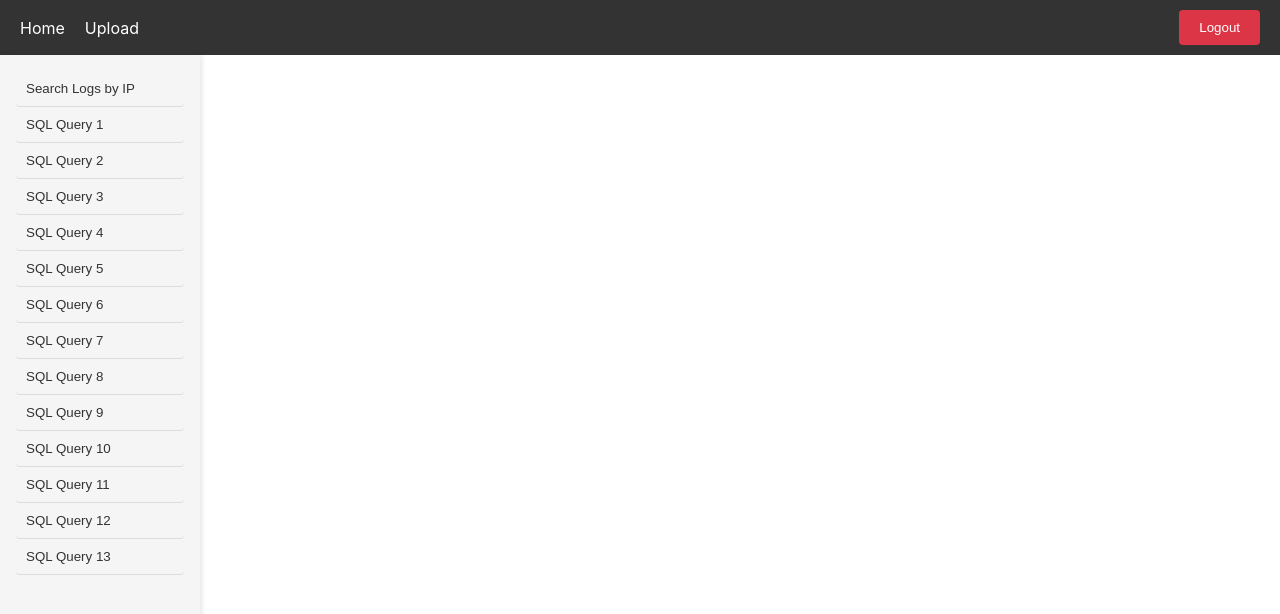
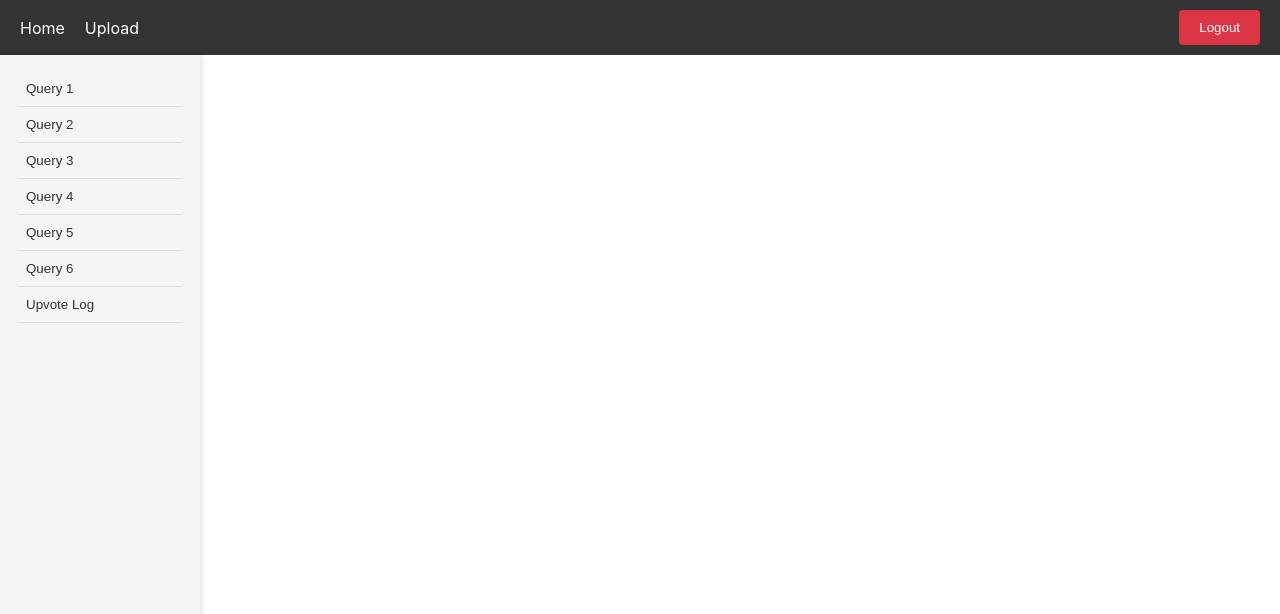
Before and after one commit to panosvlo/nonsqllogsdb, a React (Create React App) app in the folder nonsqllogdb-dashboard/: page / in a window 1280 px wide. Shown: the top 614 px of the page. Built offline with nearby package versions, Linux system fonts and the light colour scheme; sample sign-in values are in the browser's storage.

Commit message:
Configured queries in frontend till 6th API, fixed JWT authentication not working

```diff
--- a/nonsqllogdb-dashboard/src/App.js
+++ b/nonsqllogdb-dashboard/src/App.js
@@ -14,41 +14,70 @@ function App() {
   const [selectedApi, setSelectedApi] = useState(null);
   const [params, setParams] = useState({});
   const [data, setData] = useState(null);
-  const [token, setToken] = useState(localStorage.getItem('token')); // If you're storing the token in localStorage
+  const [token, setToken] = useState(localStorage.getItem('token'));
 
   const handleParamChange = (e) => {
     const { name, value } = e.target;
     setParams(prevParams => ({ ...prevParams, [name]: value }));
   };
 
+  console.log(token)
+
   const isAuthenticated = () => {
-    // Check if the token is valid (exists, not expired, etc.)
-    // This is a simplified example; in a real app, you'd also need to check if the token is expired
     return token;
   };
 
   const handleSubmit = async (e) => {
     e.preventDefault();
 
-    // Prepare parameters for API 10
     let apiParams = { ...params };
-    if (selectedApi.name === 'SQL Query 11') {
+    if (selectedApi.name === 'Query 1' || selectedApi.name === 'Query 2' || selectedApi.name === 'Query 4') {
       apiParams = {
         ...apiParams,
-        startDate: `${apiParams.startDate} 00:00:00`,
-        endDate: `${apiParams.endDate} 23:59:59`
+        start: `${apiParams.start}T00:00:00`,
+        end: `${apiParams.end}T23:59:59`
       };
     }
+    if (selectedApi.name === 'Query 3') {
+      apiParams = {
+        ...apiParams,
+        day: `${apiParams.day}T00:00:00`,
+      };
+    }
+
+    // Update the endpoint if it has a dynamic parameter
+    let endpoint = selectedApi.endpoint;
+    if (endpoint.includes('{logId}')) {
+      endpoint = endpoint.replace('{logId}', apiParams.logId);
+    }
+
+    const config = {
+      headers: {
+        'Content-Type': 'application/json',
+        ...(token ? { Authorization: `Bearer ${token}` } : {})
+      }
+    };
+
+    console.log("Axios Config:", config); // Debugging
+
     try {
-      const response = await axios.get(`http://localhost:8080${selectedApi.endpoint}`, {
-        params: apiParams
-      });
+      let response;
+      if (selectedApi.method === 'POST') {
+        response = await axios.post(`http://localhost:8080${endpoint}`, apiParams, config);
+      } else {
+        response = await axios.get(`http://localhost:8080${endpoint}`, {
+          params: apiParams,
+          headers: config.headers
+        });
+      }
       setData(response.data);
     } catch (error) {
       console.error('Error fetching data:', error);
       setData(null);
     }
   };
+
+
 
   const handleSelectApi = (api) => {
     setSelectedApi(api);
--- a/nonsqllogdb-dashboard/src/apiConfig.js
+++ b/nonsqllogdb-dashboard/src/apiConfig.js
@@ -1,117 +1,59 @@
 const apis = [
   {
-    name: 'Search Logs by IP',
-    endpoint: '/api/logs/searchByIp',
+    name: 'Query 1',
+    endpoint: '/api/logs/countByTypeInRange',
+    description: 'Find the total logs per type that were created within a specified time range and sort them in a descending order. Please note that individual files may log actions of more than one type',
     params: [
-      { name: 'ip', type: 'text', placeholder: 'IP Address', value: '' }
-    ],
-    description: 'Search for all logs associated with a specific IP (source or destination).'
-  },
-  {
-    name: 'SQL Query 1',
-    endpoint: '/api/logs/countByType',
-    description: 'Find the total logs per type that were created within a specified time range and sort them in a descending order. Please note that individual files may log actions of more than one type.',
-    params: [
-      { name: 'startDate', type: 'date', placeholder: 'Start Date', value: '' },
-      { name: 'endDate', type: 'date', placeholder: 'End Date', value: '' }
+      { name: 'start', type: 'date', placeholder: 'Start Date', value: '' },
+      { name: 'end', type: 'date', placeholder: 'End Date', value: '' }
     ]
   },
   {
-    name: 'SQL Query 2',
-    endpoint: '/api/logs/total-per-day',
-    description: 'Find the total logs per day for a specific action type and time range.',
+    name: 'Query 2',
+    endpoint: '/api/logs/countDailyByTypeName',
+    description: 'Find the number of total requests per day for a specific log type (access_log, hdfs_dataxceiver_log or hdfs_fs_namesystem_log) and time range',
     params: [
-      { name: 'method', type: 'text', placeholder: 'HTTP Method', value: 'GET' },
-      { name: 'startDate', type: 'date', placeholder: 'Start Date', value: '' },
-      { name: 'endDate', type: 'date', placeholder: 'End Date', value: '' }
+      { name: 'typeName', type: 'text', placeholder: 'Log Type', value: 'access_log' },
+      { name: 'start', type: 'date', placeholder: 'Start Date', value: '' },
+      { name: 'end', type: 'date', placeholder: 'End Date', value: '' }
     ]
   },
   {
-    name: 'SQL Query 3',
-    endpoint: '/api/logs/mostCommonLog',
-    description: 'Find the most common log per source IP for a specific day.',
+    name: 'Query 3',
+    endpoint: '/api/logs/topCommonBySourceIp',
+    description: 'Find the three most common logs per source IP for a specific day.',
     params: [
-      { name: 'specificDate', type: 'date', placeholder: 'Specific Date', value: '' }
+      { name: 'day', type: 'date', placeholder: 'Day', value: '' },
     ]
   },
   {
-    name: 'SQL Query 4',
-    endpoint: '/api/logs/topBlockActions',
-    description: 'Find the top-5 Block IDs with regards to total number of actions per day for a specific date range (for types that Block ID is available).',
+    name: 'Query 4',
+    endpoint: '/api/logs/leastCommonHttpMethods',
+    description: ' Find the two least common HTTP methods with regards to a given time range.',
     params: [
-      { name: 'startDate', type: 'date', placeholder: 'Start Date', value: '' },
-      { name: 'endDate', type: 'date', placeholder: 'End Date', value: '' }
+      { name: 'start', type: 'date', placeholder: 'Start Date', value: '' },
+      { name: 'end', type: 'date', placeholder: 'End Date', value: '' }
     ]
   },
 	{
-	name: 'SQL Query 5',
-	endpoint: '/api/logs/referrers/multiple-resources',
+	name: 'Query 5',
+	endpoint: '/api/logs/referersWithMultipleResources',
 	description: 'Find the referers (if any) that have led to more than one resources.',
 	params: [] // No parameters required for this API
 	},
 	{
-    name: 'SQL Query 6',
-    endpoint: '/api/logs/secondMostCommonResource',
-    description: 'Find the 2nd–most–common resource requested.',
-    params: [
-      // This API doesn't require any parameters
-    ]
-  },
-  {
-    name: 'SQL Query 7',
-    endpoint: '/api/logs/accessLogsSize',
-    description: 'Find the access log (all fields) where the size is less than a specified number.',
-    params: [
-      { name: 'size', type: 'number', placeholder: 'Size', value: '300' } // Default value set to 300
-    ]
-  },
-    {
-      name: 'SQL Query 8',
-      endpoint: '/api/logs/blocks',
+        name: 'Query 6',
+        endpoint: '/api/logs/replicatedSameDay',
         description: 'Find the blocks that have been replicated the same day that they have also been served.',
         params: [] // No parameters required for this API
 	},
     {
-      name: 'SQL Query 9',
-      endpoint: '/api/logs/blockAllocationsAndReplicationsSameHour',
-      description: ' Find the blocks that have been replicated the same day and hour that they have also been served.',
-      params: [] // No parameters required for this API
-    },
-	{
-      name: 'SQL Query 10',
-      endpoint: '/api/logs/accessLogs/firefox',
-      description: 'Find access logs that specified a particular version of Firefox as their browser.',
-      params: [] // No parameters required for this API
-    },
-    {
-      name: 'SQL Query 11',
-      endpoint: '/api/logs/methodUsage',
-      description: 'Find IPs that have issued a particular HTTP method on a particular time range.',
+        name: 'Upvote Log',
+        endpoint: '/api/logs/{logId}/upvote',
+        method: 'POST',
+        description: 'Upvote a specific log by its ID.',
         params: [
-          { name: 'httpMethod', type: 'text', placeholder: 'HTTP Method', value: 'GET' },
-          { name: 'startDate', type: 'date', placeholder: 'Start Date', value: '' },
-          { name: 'endDate', type: 'date', placeholder: 'End Date', value: '' }
-        ]
-      },
-      {
-        name: 'SQL Query 12',
-        endpoint: '/api/logs/ipsWithTwoMethods',
-        description: 'Find IPs that have issued two particular HTTP methods on a particular time range.',
-        params: [
-          { name: 'method1', type: 'text', placeholder: 'Method 1', value: 'GET' },
-          { name: 'method2', type: 'text', placeholder: 'Method 2', value: 'POST' },
-          { name: 'startDate', type: 'date', placeholder: 'Start Date', value: '' },
-          { name: 'endDate', type: 'date', placeholder: 'End Date', value: '' }
-        ]
-      },
-      {
-        name: 'SQL Query 13',
-        endpoint: '/api/logs/distinctMethods',
-        description: 'Find IPs that have issued any four distinct HTTP methods on a particular time range',
-        params: [
-          { name: 'startDate', type: 'date', placeholder: 'Start Date', value: '' },
-          { name: 'endDate', type: 'date', placeholder: 'End Date', value: '' },
-          { name: 'minMethods', type: 'number', placeholder: 'Minimum Methods', value: 4 }
+          { name: 'logId', type: 'text', placeholder: 'Log ID', value: '' }
         ]
     },
 ];
```
Lines whose indentation alone changed are shown as unchanged.
